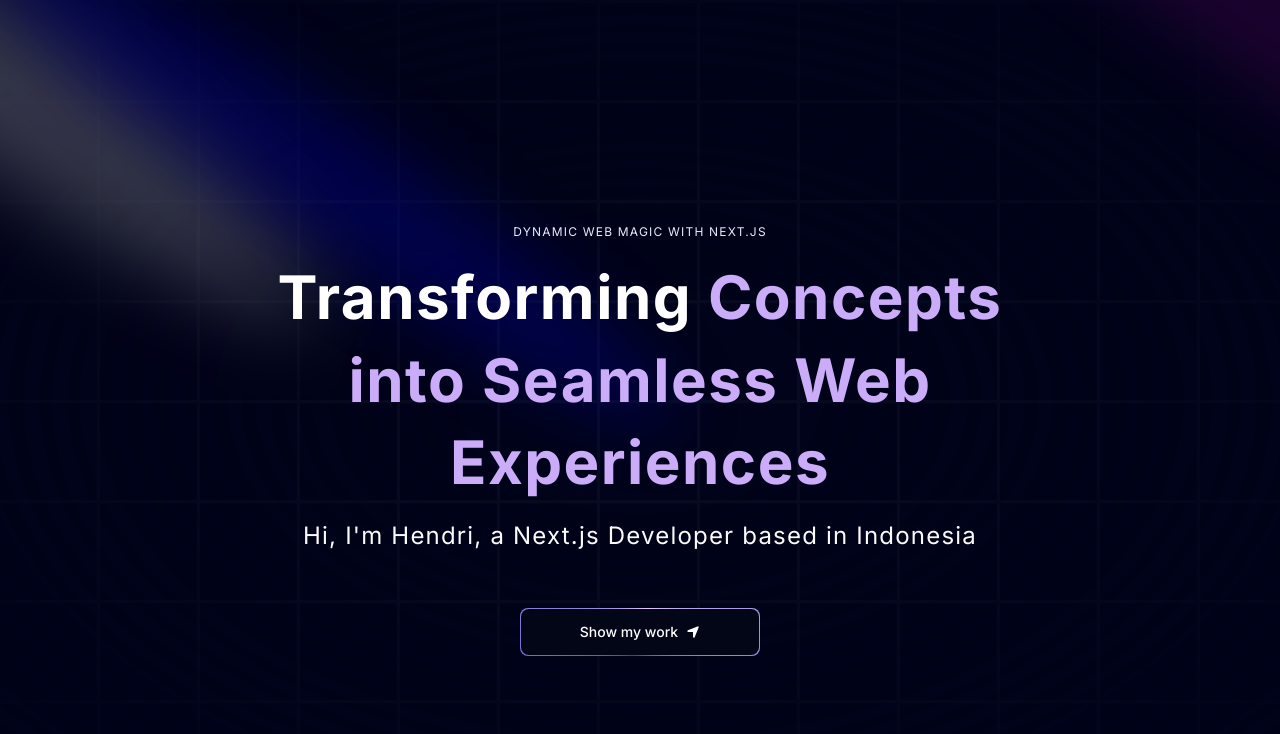
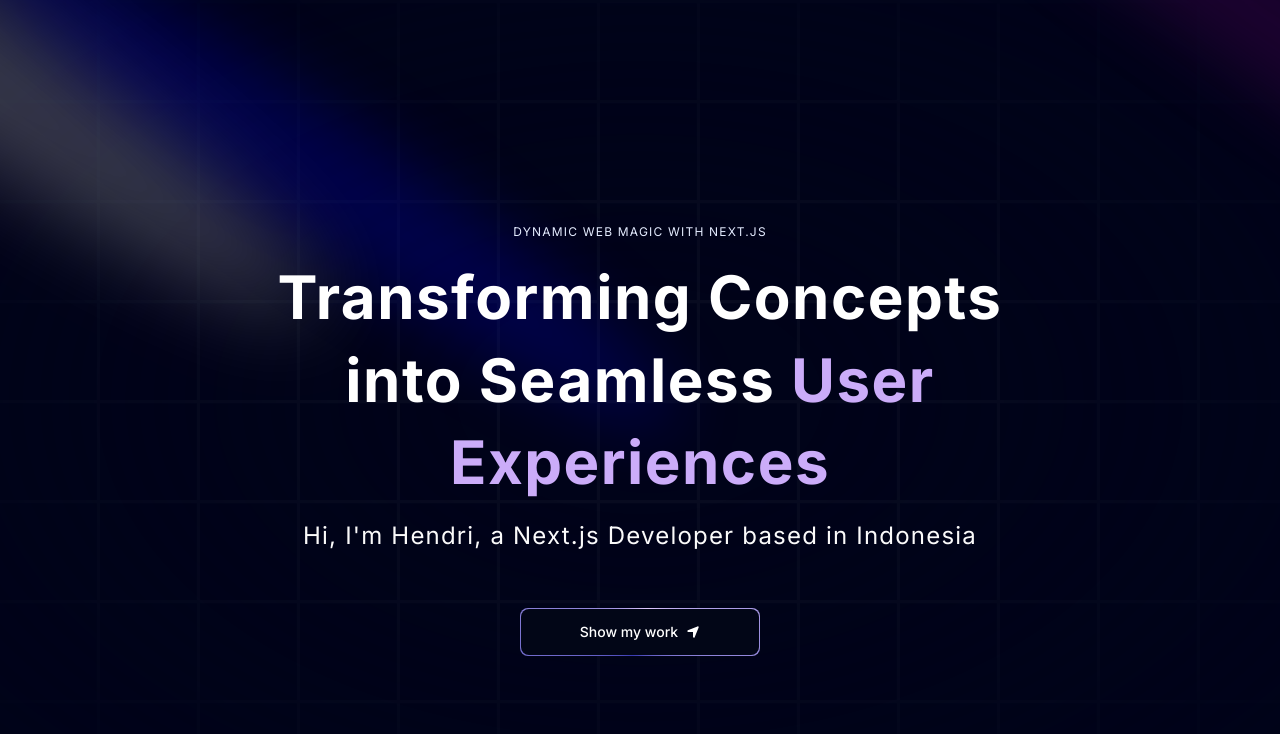
Before and after one commit to MHendriF/portfolio-motion, a Next.js app: page / in a window 1280 px wide. Shown: the top 734 px of the page. Built offline with nearby package versions, Linux system fonts and the light colour scheme.

Commit message:
improvement code

```diff
--- a/components/Hero.tsx
+++ b/components/Hero.tsx
@@ -25,7 +25,7 @@
             </h2>
             <TextGenerateEffect
               className="text-center text-[40px] md:text-5xl lg:text-6xl"
-              words="Transforming Concepts into Seamless Web Experiences"
+              words="Transforming Concepts into Seamless User Experiences"
             />
             <p className="text-center md:tracking-wider mb-4 text-sm md:text-lg lg:text-2xl">
               Hi, I&apos;m Hendri, a Next.js Developer based in Indonesia
--- a/components/ui/TextGenerateEffect.tsx
+++ b/components/ui/TextGenerateEffect.tsx
@@ -33,7 +33,7 @@
             <motion.span
               key={word + idx}
               className={`${
-                idx > 0 ? "text-purple" : "dark:text-white text-black "
+                idx > 3 ? "text-purple" : "dark:text-white text-black "
               } opacity-0`}
             >
               {word}{" "}
```
